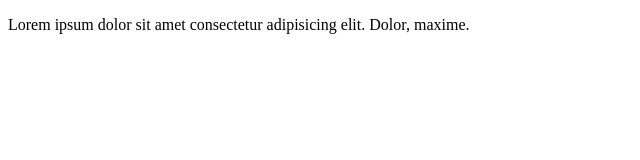
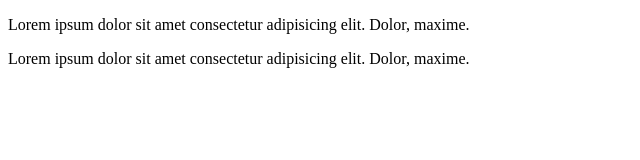
Before and after one commit to WilmerTomasSanchez/testRepository, a plain HTML site: page index.html in a window 1280 px wide. Shown: the whole page, without its empty margins (0-640 px from the left). Drawn offline with Linux system fonts and the light colour scheme.

Commit message:
subido a github HOLAA

```diff
--- a/index.html
+++ b/index.html
@@ -10,6 +10,7 @@
 
 <body>
     <p>Lorem ipsum dolor sit amet consectetur adipisicing elit. Dolor, maxime.</p>
+    <p>Lorem ipsum dolor sit amet consectetur adipisicing elit. Dolor, maxime.</p>
 </body>
 
 </html>
```
